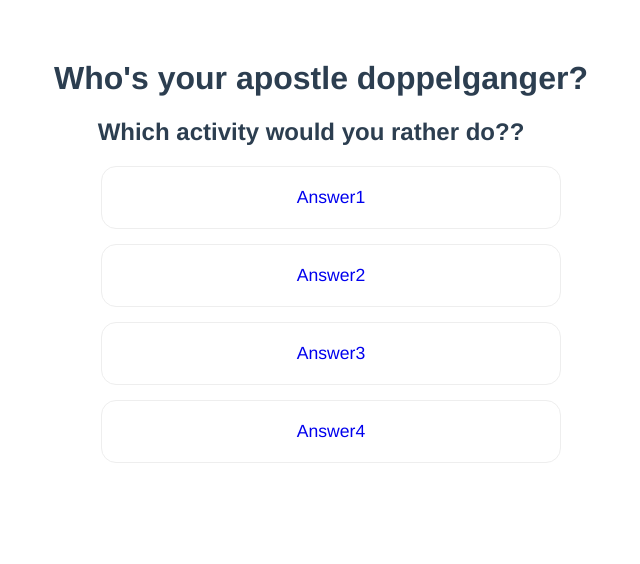
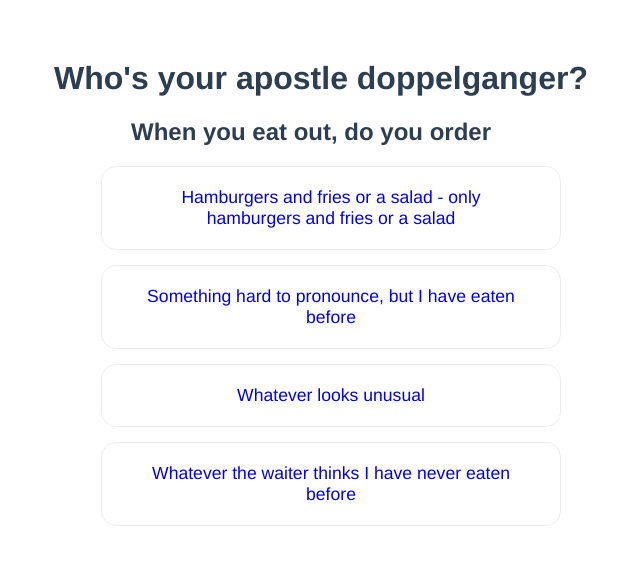
Before and after one commit to InterVarsity/quiz-tool, a Vue app: page / in a window 1280 px wide. Shown: the top 564 px of the page, without its empty margins (319-959 px from the left). Built offline with nearby package versions, Linux system fonts and the light colour scheme.

Commit message:
update quiz to use q's from Kevin's doc; style results view some more

```diff
--- a/src/components/QuizResults.vue
+++ b/src/components/QuizResults.vue
@@ -1,12 +1,9 @@
 <template>
   <div id="quiz-results">
-    <h1>RESULTS</h1>
-    <div v-on:answer-selected="onAnswerSelected($event)">
-      <!-- {{ this.topCategory }} -->
-      <p class="identity">Your persona is {{ identity }}!</p>
-      <p class="summary">{{ summary }}</p>
-      <img class="image" :src="image" />
-    </div>
+    <!-- {{ this.topCategory }} -->
+    <p class="identity">Your persona is {{ identity }}!</p>
+    <p class="summary">{{ summary }}</p>
+    <img class="image" :src="image" />
     <!-- <code> -->
     <!--   {{ quizAnswers }} -->
     <!--   <hr> -->
@@ -33,7 +30,7 @@ export default Vue.component('QuizResults', {
       return this.categoryDetails[this.topCategory].summary
     },
     image: function () {
-      return this.categoryDetails[this.topCategory].image
+      return '/img/' + this.categoryDetails[this.topCategory].image
     },
     topCategory: function () {
       /*
@@ -60,8 +57,19 @@ export default Vue.component('QuizResults', {
 </script>
 
 <style scoped>
+#quiz-results {
+  font-size: 1.4em;
+  background: #eef;
+  padding: 30px;
+  border-radius: 15px;
+}
+
 .identity {
   color: blue;
   font-weight: bold;
 }
+
+.image {
+  width: 400px;
+}
 </style>
--- a/src/quiz.json
+++ b/src/quiz.json
@@ -1,26 +1,6 @@
 {
   "title": "Quiz Title",
   "questions": [
-    {
-      "title": "Which activity would you rather do??",
-      "category": "category1",
-      "answers": {
-        "Answer1": "4",
-        "Answer2": "2",
-        "Answer3": "1",
-        "Answer4": "3"
-      }
-    },
-    {
-      "title": "What would you do in [SITUATION]?",
-      "category": "category1",
-      "answers": {
-        "Answer1": "1",
-        "Answer2": "2",
-        "Answer3": "3",
-        "Answer4": "4"
-      }
-    },
     {
       "title": "When you eat out, do you order",
       "category": "crossCulture",
@@ -40,6 +20,46 @@
         "Outside of North America a couple of times": "3",
         "Several different places several different times": "4"
       }
+    },
+    {
+      "title": "When I think about sharing the Gospel, I am drawn to:",
+      "category": "loveStudents",
+      "answers": {
+        "Cats - and typically the ones looking cute on Instagram": "1",
+        "Babies - because they listen well without interrupting": "2",
+        "Students - they have the potential to change the world": "3",
+        "Old folks - they seem happy to see me": "4"
+      }
+    },
+    {
+      "title": "As a student, faith is important to",
+      "category": "loveStudents",
+      "answers": {
+        "Keep me out of trouble": "1",
+        "Give me a sense of purpose and meaning in my studies and relationships": "2",
+        "Make my parents lose less sleep because of me": "3",
+        "Challenge my professors’ narrow-mindedness": "4"
+      }
+    },
+    {
+      "title": "Which best describes your sense of God’s calling for your life?",
+      "category": "calling",
+      "answers": {
+        "To be faithful where I am right now": "1",
+        "To be faithful where I am but also step out to love someone close by": "2",
+        "To be faithful where I am but also make trips to serve somewhere challenging": "3",
+        "To follow Jesus by leaving my current life for a new, challenging place to love people": "4"
+      }
+    },
+    {
+      "title": "What way of serving Jesus is most exciting to you?",
+      "category": "calling",
+      "answers": {
+        "Serving Jesus at my workplace in my home culture": "1",
+        "Serving Jesus by praying for and giving toward ministries throughout the world": "2",
+        "Serving Jesus by loving people who are significantly different from me": "3",
+        "Serving Jesus by moving to a culture different from my own": "4"
+      }
     }
   ],
   "results": {
@@ -48,15 +68,20 @@
       "summary": "",
       "image": ""
     },
-    "category1": {
-      "identity": "Famous Person 1",
-      "summary": "You're Famous Person 1! That means X, Y, and Z.",
-      "image": "famous_person_1.png"
+    "loveStudents": {
+      "identity": "Bill Nye the Science Guy",
+      "summary": "You love students and those interested in learning.  Being around them makes you happy and you can relate well to their place in life.",
+      "image": "Bill Nye.jpg"
+    },
+    "calling": {
+      "identity": "Harry Potter",
+      "summary": "You are called to something special - and you know it.  You are taking steps to explore and live into what you know - even now.",
+      "image": "Harry Potter.jpg"
     },
     "crossCulture": {
-      "identity": "Famous Person 2",
-      "summary": "You're Famous Person 2! You've got a whole lot of different traits and that's really cool",
-      "image": "famous_person_2.png"
+      "identity": "Peace Corp Volunteer",
+      "summary": "You love crossing cultures to make a difference.  You are willing to sacrifice and serve others in uncomfortable places and contexts.",
+      "image": "peace corps.jpg"
     }
   }
 }
```
